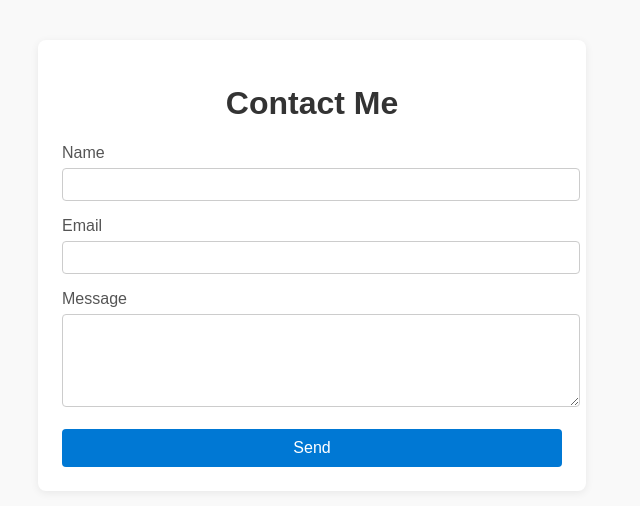
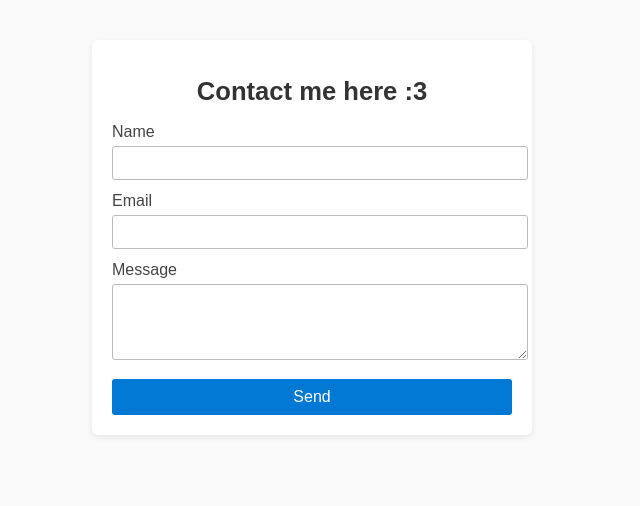
Before and after one commit to dokjaisme/P5_belajar-hyperlink, a plain HTML site: page kontak.html in a window 1280 px wide. Shown: the whole page, without its empty margins (328-968 px from the left). Drawn offline with Linux system fonts and the light colour scheme.

Commit message:
nambahin icon tab

```diff
--- a/kontak.html
+++ b/kontak.html
@@ -2,21 +2,22 @@
 <html lang="en">
 <head>
     <meta charset="UTF-8">
-    <title>Contact Me</title>
+    <title>Contact</title>
+    <link rel="icon" type="image/png" href="icon/lost.png">
     <meta name="viewport" content="width=device-width, initial-scale=1">
     <style>
-        body { font-family: Arial, sans-serif; background: #f9f9f9; margin: 0; padding: 0; }
-        .container { max-width: 500px; margin: 40px auto; background: #fff; padding: 24px; border-radius: 8px; box-shadow: 0 2px 8px rgba(0,0,0,0.07);}
-        h1 { text-align: center; color: #333; }
-        label { display: block; margin-top: 16px; color: #555; }
-        input, textarea { width: 100%; padding: 8px; margin-top: 6px; border: 1px solid #ccc; border-radius: 4px; }
-        button { margin-top: 18px; width: 100%; padding: 10px; background: #0078d4; color: #fff; border: none; border-radius: 4px; font-size: 16px; cursor: pointer;}
+        body { font-family: Arial, sans-serif; background: #f9f9f9; margin: 0; }
+        .container { max-width: 400px; margin: 40px auto; background: #fff; padding: 20px; border-radius: 6px; box-shadow: 0 2px 6px rgba(0,0,0,0.08);}
+        h1 { text-align: center; color: #333; font-size: 1.6em; }
+        label { margin-top: 12px; display: block; color: #444; font-size: 1em; }
+        input, textarea { width: 100%; padding: 7px; margin-top: 5px; border: 1px solid #bbb; border-radius: 3px; font-size: 1em; }
+        button { margin-top: 15px; width: 100%; padding: 9px; background: #0078d4; color: #fff; border: none; border-radius: 3px; font-size: 1em; cursor: pointer;}
         button:hover { background: #005fa3; }
     </style>
 </head>
 <body>
     <div class="container">
-        <h1>Contact Me</h1>
+        <h1>Contact me here :3</h1>
         <form>
             <label for="name">Name</label>
             <input type="text" id="name" name="name" required>
@@ -25,7 +26,7 @@
             <input type="email" id="email" name="email" required>
 
             <label for="message">Message</label>
-            <textarea id="message" name="message" rows="5" required></textarea>
+            <textarea id="message" name="message" rows="4" required></textarea>
 
             <button type="submit">Send</button>
         </form>
```
Also changed, not shown: about.html (+1 -0 lines), gallery.html (+1 -0 lines), home.html (+1 -0 lines), profil.html (+1 -0 lines), icon/cinnamoroll.png (added), icon/disc.png (added), icon/folder.png (added), icon/lost.png (added), icon/paperplane.png (added).
